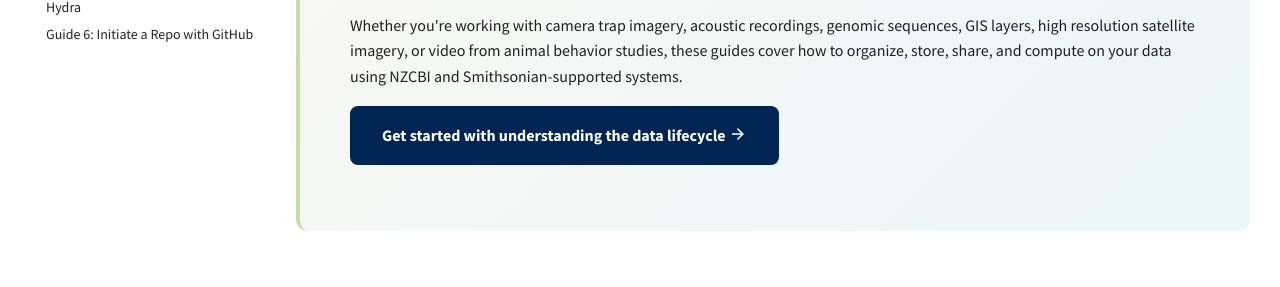
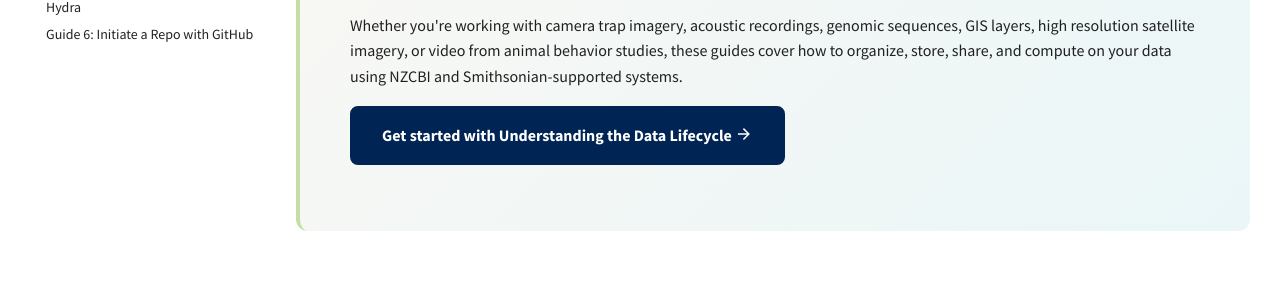
Before and after one commit to Smithsonian/NZCBI-DataComputingDocs, an MkDocs documentation site: the page built from docs/index.md, in a window 1280 px wide and 900 px high. Shown: the part 320-607 px from the top of the window. Built offline with MkDocs 1.6.1 and Material for MkDocs 9.7.7, drawn with Linux system fonts in a browser that asks for light colours; comment, search, counter and statistics services are not loaded.

```diff
--- a/docs/index.md
+++ b/docs/index.md
@@ -12,7 +12,7 @@ Practical guides for managing research data and using computing resources at the
 
 Whether you're working with camera trap imagery, acoustic recordings, genomic sequences, GIS layers, high resolution satellite imagery, or video from animal behavior studies, these guides cover how to organize, store, share, and compute on your data using NZCBI and Smithsonian-supported systems.
 
-[Get started with understanding the data lifecycle :material-arrow-right:](data-lifecycle.md){ .md-button .md-button--primary }
+[Get started with Understanding the Data Lifecycle :material-arrow-right:](data-lifecycle.md){ .md-button .md-button--primary }
 
 </div>
 
```
